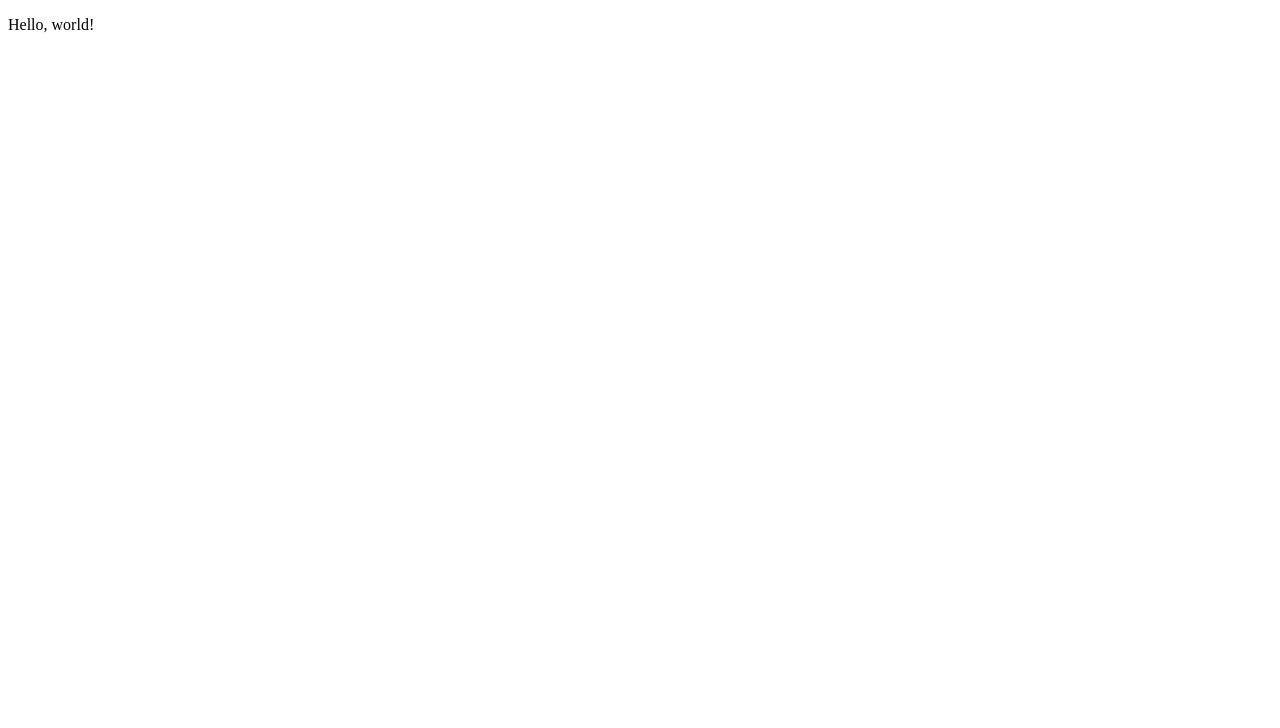
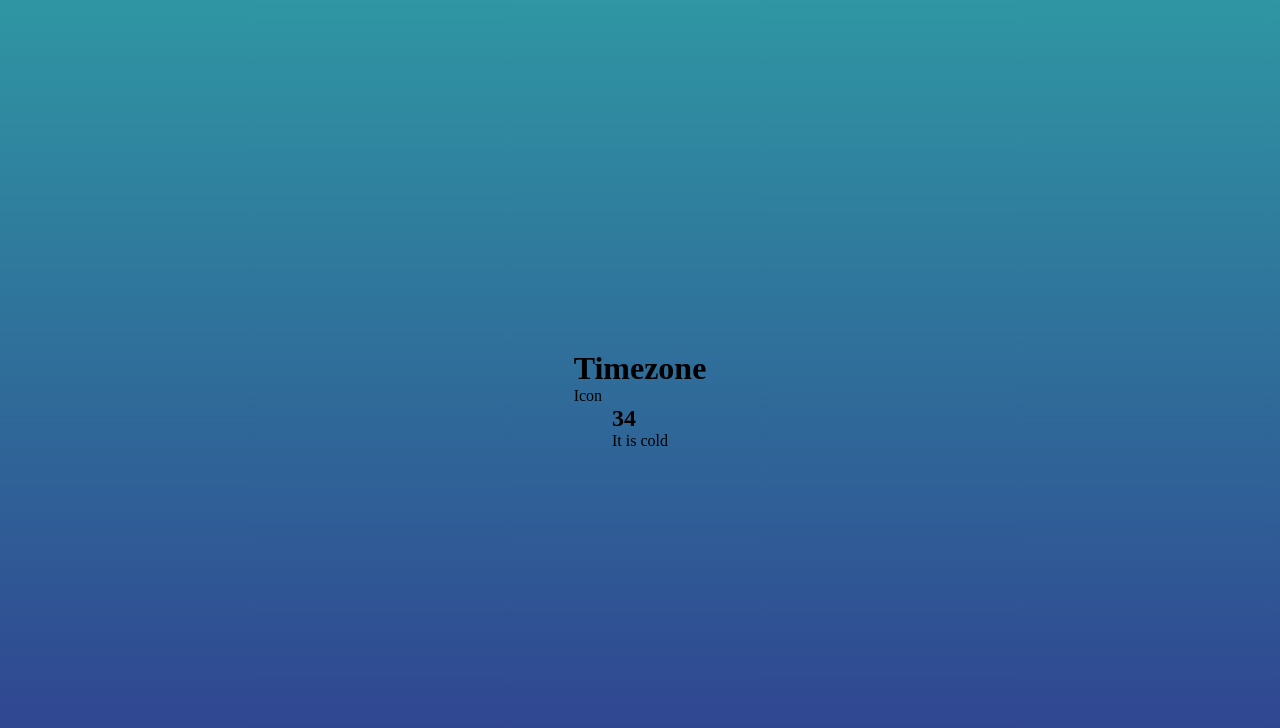
Before and after one commit to mcoiffman/weather-app, a plain HTML site: page index.html in a window 1280 px wide. Drawn offline with Linux system fonts and the light colour scheme.

Commit message:
added imore text and background color

```diff
--- a/css/style.css
+++ b/css/style.css
@@ -0,0 +1,15 @@
+* {
+    margin: 0;
+    padding: 0;
+    box-sizing: border-box;
+}
+
+body {
+    height: 100vh;
+    display: flex;
+    justify-content: center;
+    flex-direction: column;
+    align-items: center;
+    background: linear-gradient(rgb(47,150,163),rgb(48,62,143));
+
+}
--- a/index.html
+++ b/index.html
@@ -1,21 +1,27 @@
 <!DOCTYPE html>
 <html>
+  <head>
+    <meta charset="utf-8" />
+    <title>Wheather App!</title>
+    <meta name="author" content="" />
+    <meta name="description" content="" />
+    <meta name="viewport" content="width=device-width, initial-scale=1" />
 
-<head>
-  <meta charset="utf-8">
-  <title></title>
-  <meta name="author" content="">
-  <meta name="description" content="">
-  <meta name="viewport" content="width=device-width, initial-scale=1">
+    <link href="css/style.css" rel="stylesheet" />
+  </head>
 
-  <link href="css/style.css" rel="stylesheet">
-</head>
+  <body>
+    <div class="location">
+      <h1 class="location-timezone">Timezone</h1>
+      <p>Icon</p>
+    </div>
+    <div class="temperature">
+      <h2 class="temperature-degree">34</h2>
+      <div class="temperature-description">
+        It is cold
+      </div>
+    </div>
 
-<body>
-
-  <p>Hello, world!</p>
-
-  <script src="js/script.js"></script>
-</body>
-
+    <script src="js/script.js"></script>
+  </body>
 </html>
```
